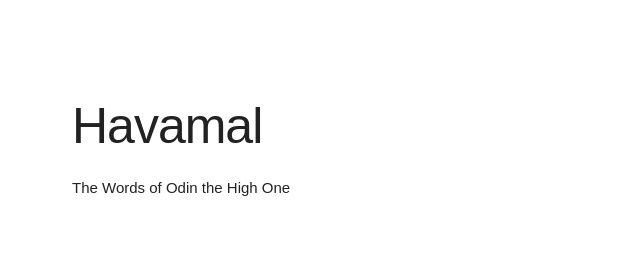
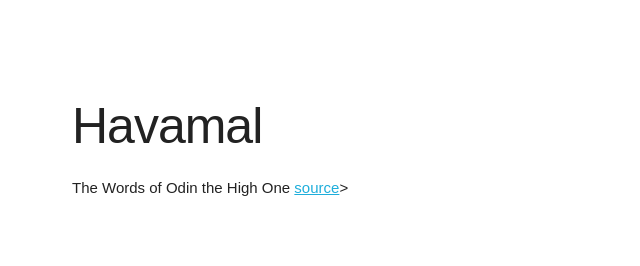
Before and after one commit to iarobinson/havamal, a plain HTML site: page index.html in a window 1280 px wide. Shown: the top 266 px of the page, 136-776 px from the left. Drawn offline with Linux system fonts and the light colour scheme.

Commit message:
Add source link at top

```diff
--- a/index.html
+++ b/index.html
@@ -29,7 +29,7 @@
     <div class="row">
       <div class="oh-the-top">
         <h1>Havamal</h1>
-        <p>The Words of Odin the High One</p>
+        <p>The Words of Odin the High One <a href="https://www.pitt.edu/~dash/havamal.html" target="_blank" style="font-color: grey"> source</a>></p>
       </div>
     </div>
     <div id="havamal-here"></div>
```
